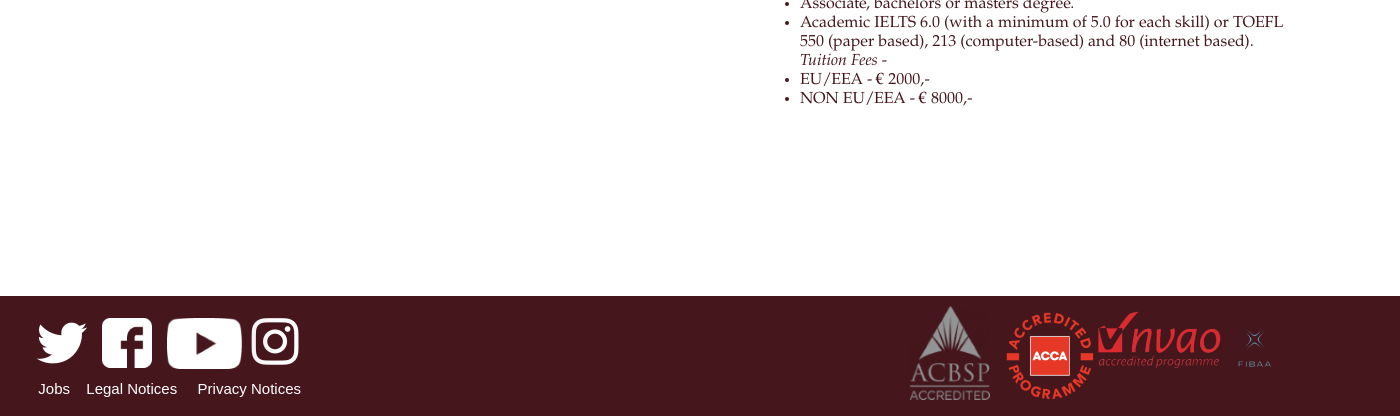
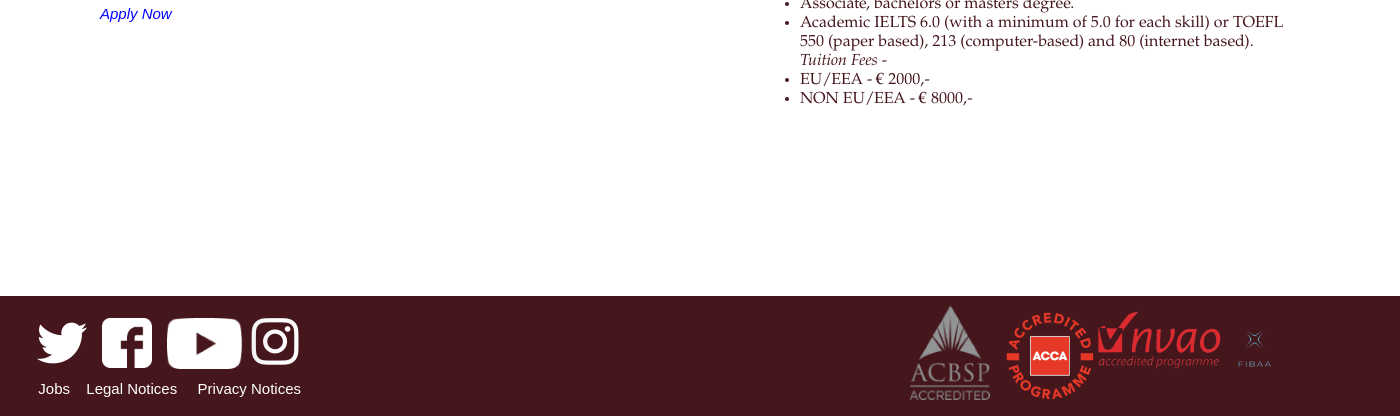
Before and after one commit to jonathanmohamed/IT1F2, a PHP site: page /technology.php in a window 1400 px wide. Shown: the part 1518-1938 px from the top of the page. Run offline with PHP 8.4, Linux system fonts and the light colour scheme.

Commit message:
Added link to schiphol feed and fixed white links

```diff
--- a/CSS/style.css
+++ b/CSS/style.css
@@ -279,6 +279,9 @@
 	color: white;
 	text-decoration: none;
 }
+#blueLink a{
+    color:blue;
+}
 /******* Jonathan's Footer's CSS End Here******/
 
 
--- a/technology.php
+++ b/technology.php
@@ -78,7 +78,7 @@
             </div>
             <div class="bild">
                 <img class="klein" src="images/aero.jpg" alt="aero.gif"/>
-                <p>
+                <p id="blueLink">
                     <a href=https://student.sl-cloud.nl>
                         <i>Apply Now</i>
                     </a>
@@ -123,6 +123,7 @@
                     <li>EU/EEA - &euro; 2000,- </li>
                     <li>NON EU/EEA - &euro; 8000,- </li>
                 </ul>
+                <p id="blueLink"> Curious about aerospace? Why not check out the depature times from Schiphol! <a href=schipholfeed.php><i>Click here.</i></a>
 
             </div>
             <div class="detail nl">
@@ -161,6 +162,7 @@
                     <li>EU/EEA - &euro; 2000,- </li>
                     <li>NON EU/EEA - &euro; 8000,- </li>
                 </ul>
+                <p id="blueLink"> Benieuwd naar luchtvaart? Waarom niet een kijkje nemen naar de vertrektijden op Schiphol! <a href=schipholfeed.php><i>Klik hier.</i></a>
 
             </div>
             <div style="clear:both"></div>
@@ -173,7 +175,7 @@
             </div>
             <div class="bild">
                 <img class="klein" src="images/mech.jpg" alt="mech.gif"/>
-                <p>
+                <p id="blueLink">
                     <a href=https://student.sl-cloud.nl>
                         <i>Apply Now</i>
                     </a>
```
